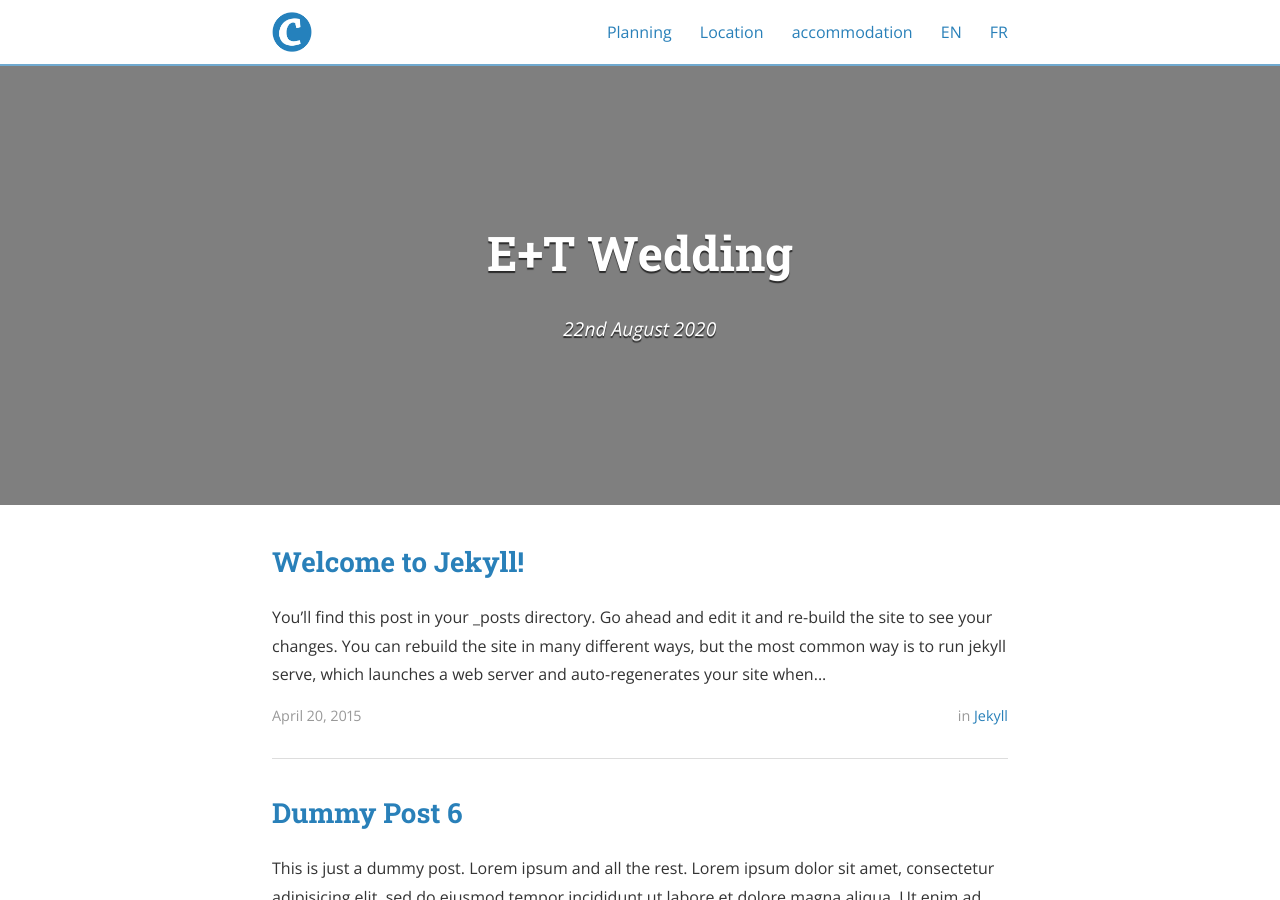
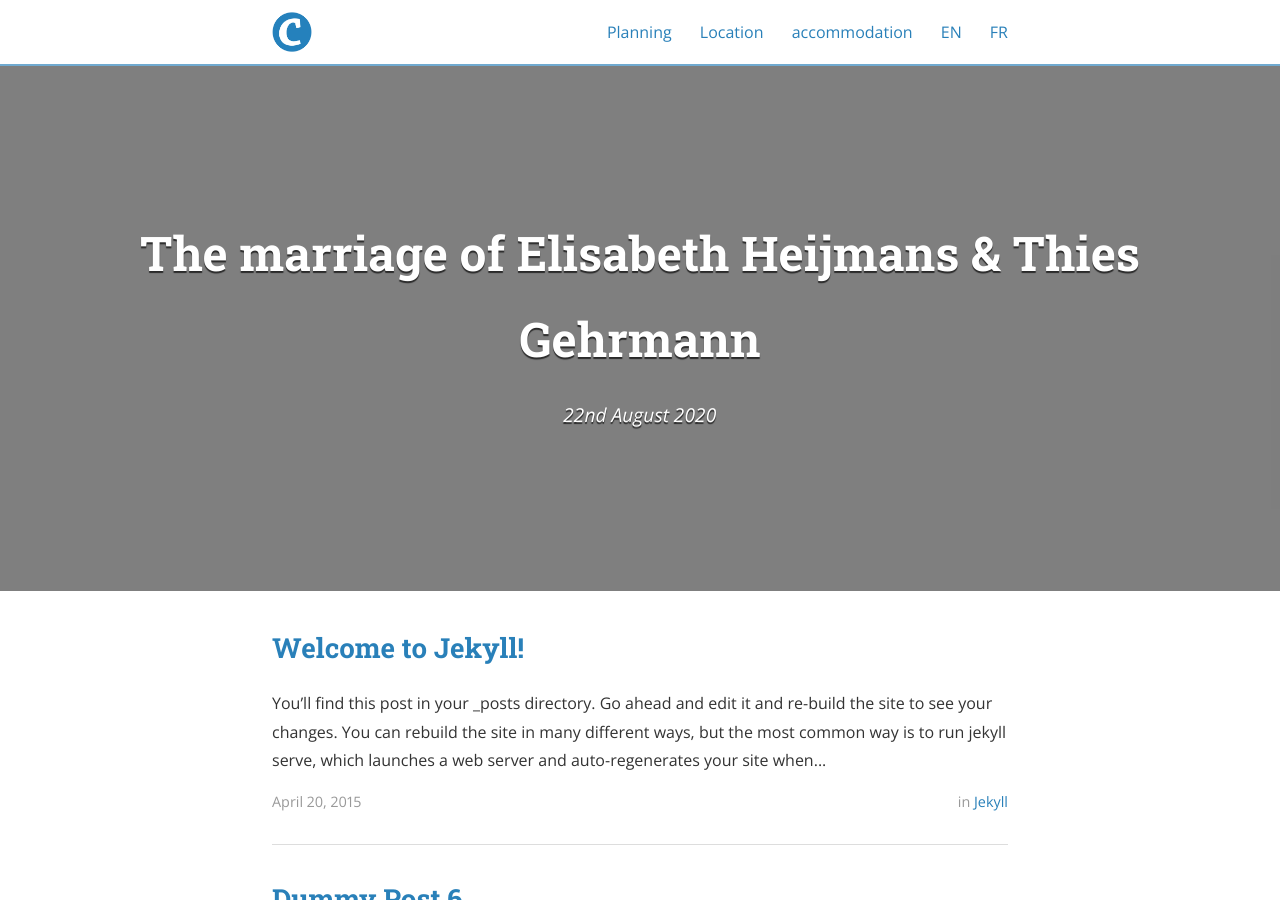
Before and after one commit to thiesgehrmann/heijmans-gehrmann, a Jekyll site: the page built from index.html, in a window 1280 px wide and 900 px high. Built offline with Jekyll 4.4.1, drawn with Linux system fonts in a browser that asks for light colours; nearby versions of some CDN libraries; the list of posts is cut into pages by our own code; some of the changed text lies outside the part shown.

Commit message:
test better title

```diff
--- a/_config.yml
+++ b/_config.yml
@@ -9,8 +9,16 @@ exclude:
   - "/vendor/"
 
 # Site settings
-title: E+T Wedding
-subtitle: "22nd August 2020"
+EN_title: >
+  The marriage of
+  Elisabeth Heijmans & Thies Gehrmann
+EN_subtitle: "22nd August 2020"
+
+FR_title: >
+  Le Marriage de
+  Elisabeth Heijmans & Thies Gehrmann
+FR_subtitle: "22. August 2020"
+
 description: >
   You are invited to the wedding.
 # Base URL of site (i.e. /blog). It should always start with a slash,
--- a/index.html
+++ b/index.html
@@ -8,8 +8,8 @@ pagination:
 <div class="site-header-container {% if site.cover %}has-cover{% endif %}" {% if site.cover %}style="background-image: url({{ site.cover | prepend: site.baseurl }});"{% endif %}>
   <div class="scrim {% if site.cover %}has-cover{% endif %}">
     <header class="site-header">
-      <h1 class="title">{{ site.title }}</h1>
-      {% if site.subtitle %}<p class="subtitle">{{ site.subtitle }}</p>{% endif %}
+      <h1 class="title">{{ site.EN_title }}</h1>
+      {% if site.EN_subtitle %}<p class="subtitle">{{ site.EN_subtitle }}</p>{% endif %}
     </header>
   </div>
 </div>
```
